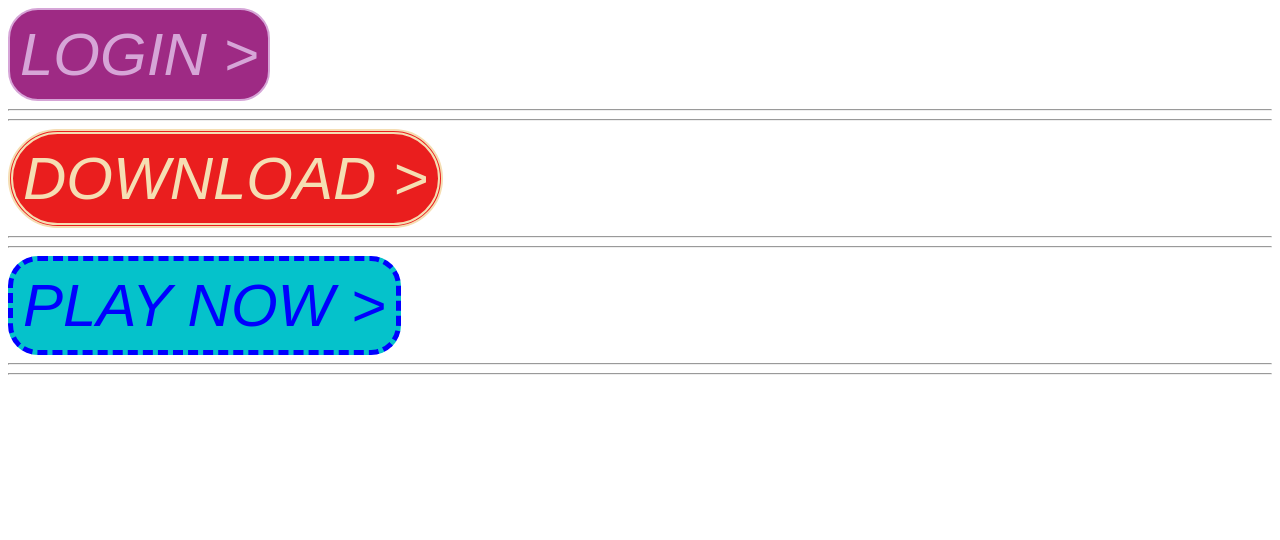
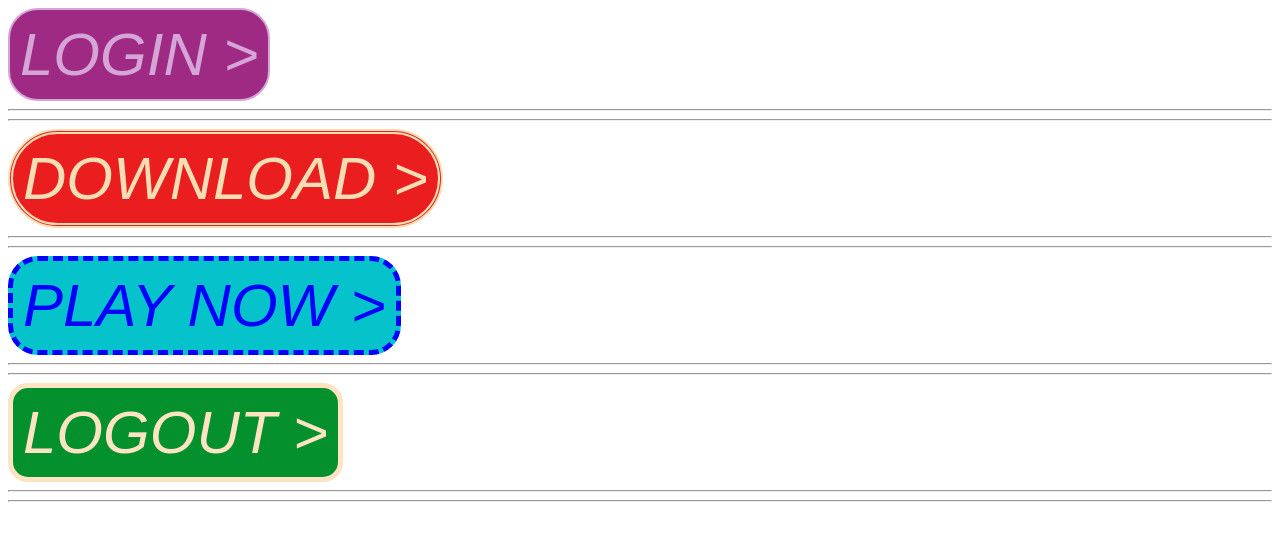
Before and after one commit to Vikrant-Bhosale233/icp-8.0-Assignment13, a plain HTML site: page index.html in a window 1280 px wide. Drawn offline with Linux system fonts and the light colour scheme.

Commit message:
logout button added

```diff
--- a/index.html
+++ b/index.html
@@ -16,5 +16,8 @@
     <button class="playnow">
         PLAY NOW >
     </button><hr><hr>
+    <button class="logout">
+        LOGOUT >
+    </button><hr><hr>
 </body>
 </html>
--- a/style.css
+++ b/style.css
@@ -1,14 +1,14 @@
-.login{
+.login {
     font-size: 60px;
     background-color: #9E2A84;
     border: solid 2px;
-    color:#D6A5D7;
+    color: #D6A5D7;
     font-style: italic;
     padding: 10px;
     border-radius: 30px;
 }
 
-.Download{
+.Download {
 
     font-size: 60px;
     background-color: #EA1E1E;
@@ -19,7 +19,7 @@
     border-radius: 50px;
 }
 
-    .playnow{
+.playnow {
     font-size: 60px;
     background-color: #05C2CB;
     border: dashed 5px;
@@ -28,3 +28,13 @@
     padding: 10px;
     border-radius: 30px;
 }
+
+.logout {
+    font-size: 60px;
+    background-color: #05902E;
+    border: solid 5px;
+    color: bisque;
+    font-style: italic;
+    padding: 10px;
+    border-radius: 20px;
+}
```
Lines whose indentation alone changed are shown as unchanged.
